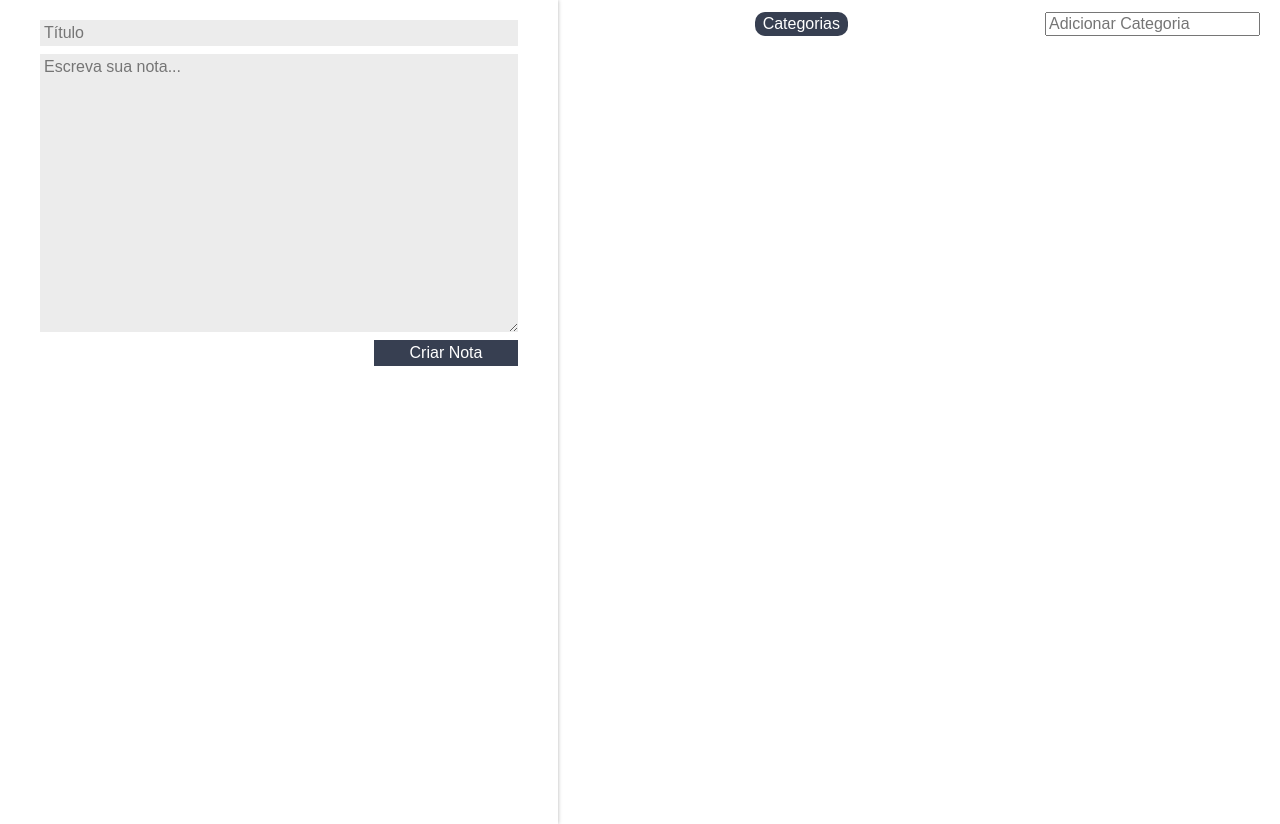
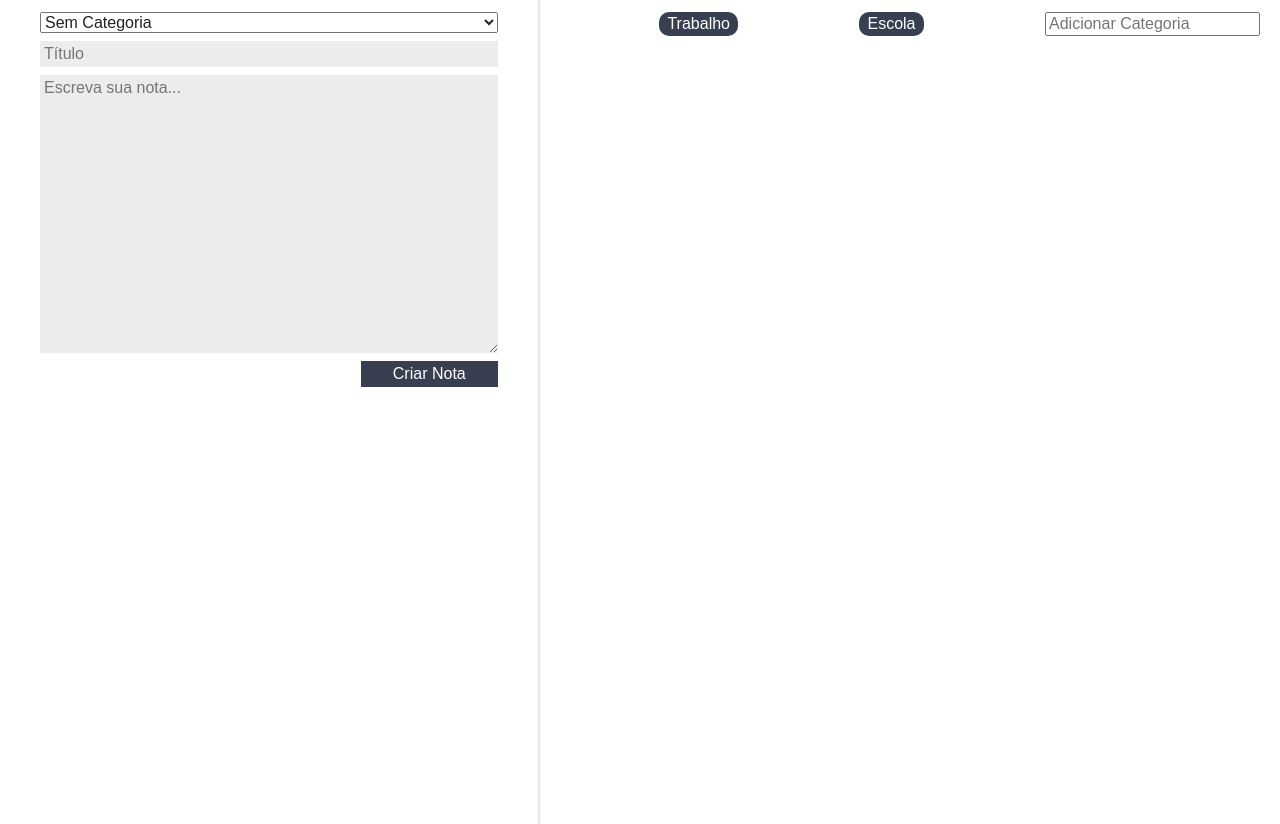
Before and after one commit to AntonioGSC/ceep-Alura, a React (Create React App) app: page / in a window 1280 px wide. Built offline with nearby package versions, Linux system fonts and the light colour scheme.

Commit message:
notes with category

```diff
--- a/src/App.js
+++ b/src/App.js
@@ -10,12 +10,12 @@ export class App extends Component {
     super();
     this.state = {
       notas: [],
-      categorias: [],
+      categorias: ['Trabalho', 'Escola'],
     };
   }
 
-  criarNota(titulo, texto) {
-    const novaNota = { titulo, texto };
+  criarNota(titulo, texto, categoria) {
+    const novaNota = { titulo, texto, categoria };
     const novoArrayNotas = [...this.state.notas, novaNota];
     const novoEstado = {
       notas: novoArrayNotas,
@@ -32,12 +32,26 @@ export class App extends Component {
     this.setState(novoEstado);
   }
 
+  adicionarCategoria(nomeCategoria) {
+    const novoArrayCategorias = [...this.state.categorias, nomeCategoria];
+    const novoEstado = {
+      categorias: novoArrayCategorias,
+    };
+    this.setState(novoEstado);
+  }
+
   render() {
     return (
       <section className="conteudo">
-        <FormularioCadastro criarNota={this.criarNota.bind(this)} />
+        <FormularioCadastro
+          categorias={this.state.categorias}
+          criarNota={this.criarNota.bind(this)}
+        />
         <main className="conteudo-principal">
-          <ListaDeCategorias />
+          <ListaDeCategorias
+            categorias={this.state.categorias}
+            adicionarCategoria={this.adicionarCategoria.bind(this)}
+          />
           <ListaDeNotas
             apagarNota={this.deletarNota.bind(this)}
             notas={this.state.notas}
--- a/src/components/CardNota/CardNota.jsx
+++ b/src/components/CardNota/CardNota.jsx
@@ -12,6 +12,7 @@ export class CardNota extends Component {
         <header className="card-nota_cabecalho">
           <h3 className="card-nota_titulo">{this.props.titulo}</h3>
           <DeleteSVG onClick={this._apagar.bind(this)} />
+          <h4>{this.props.categoria}</h4>
         </header>
         <p className="card-nota_texto">{this.props.texto}</p>
       </section>
--- a/src/components/FormularioCadastro/FormularioCadastro.jsx
+++ b/src/components/FormularioCadastro/FormularioCadastro.jsx
@@ -9,6 +9,7 @@ export class FormularioCadastro extends Component {
     this.state = {
       titulo: '',
       texto: '',
+      categoria: 'Sem Categoria',
     };
   }
 
@@ -26,19 +27,40 @@ export class FormularioCadastro extends Component {
     });
   }
 
+  _handleMudancaCategoria(event) {
+    event.stopPropagation();
+    this.setState({
+      categoria: event.target.value,
+    });
+  }
+
   _criarNota(event) {
     event.preventDefault();
     event.stopPropagation();
     this.setState({
       titulo: '',
       texto: '',
+      categoria: 'Sem Categoria',
     });
-    this.props.criarNota(this.state.titulo, this.state.texto);
+    this.props.criarNota(
+      this.state.titulo,
+      this.state.texto,
+      this.state.categoria
+    );
   }
 
   render() {
     return (
       <form className="form-cadastro " onSubmit={this._criarNota.bind(this)}>
+        <select
+          className="form-cadastro-input"
+          onChange={this._handleMudancaCategoria.bind(this)}
+        >
+          <option>Sem Categoria</option>
+          {this.props.categorias.map((categoria, index) => {
+            return <option>{categoria}</option>;
+          })}
+        </select>
         <input
           type="text"
           placeholder="Título"
--- a/src/components/ListaDeCategorias/ListaDeCategorias.jsx
+++ b/src/components/ListaDeCategorias/ListaDeCategorias.jsx
@@ -3,13 +3,23 @@ import './listaDeCategorias.css';
 
 export class ListaDeCategorias extends Component {
   _handleEventoInput(e) {
-    if (e.key === 'Enter') console.log('test');
+    if (e.key === 'Enter') {
+      const valorCategoria = e.target.value;
+      e.target.value = '';
+      this.props.adicionarCategoria(valorCategoria);
+    }
   }
   render() {
     return (
       <section className="lista-categorias">
         <ul className="lista-categorias_lista">
-          <li className="lista-categorias_item">Categorias</li>
+          {this.props.categorias.map((categoria, index) => {
+            return (
+              <li key={index} className="lista-categorias_item">
+                {categoria}
+              </li>
+            );
+          })}
         </ul>
         <input
           className="lista-categorias_input"
--- a/src/components/ListaDeNotas/ListaDeNotas.jsx
+++ b/src/components/ListaDeNotas/ListaDeNotas.jsx
@@ -14,6 +14,7 @@ export class ListaDeNotas extends Component {
                 apagarNota={this.props.apagarNota}
                 titulo={nota.titulo}
                 texto={nota.texto}
+                categoria={nota.categoria}
               />
             </li>
           );
```
